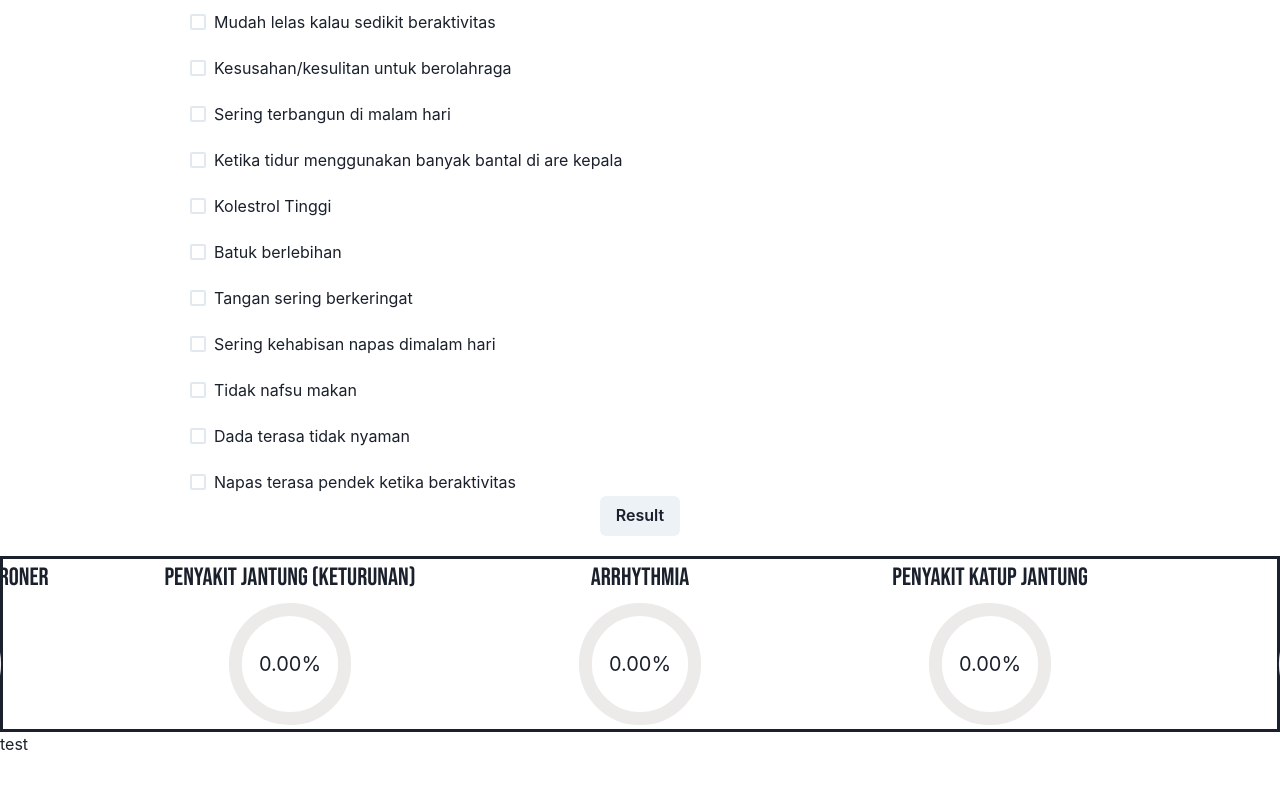
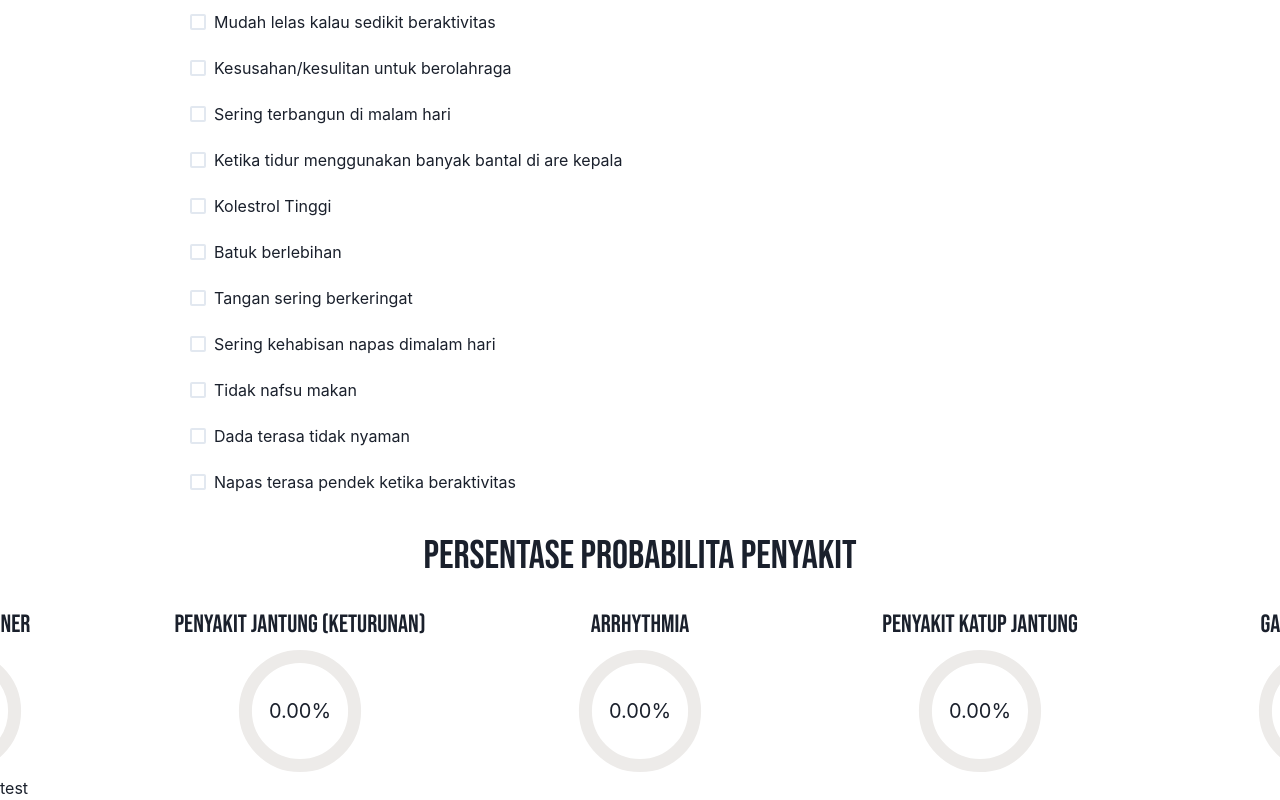
Before and after one commit to miu-soo/Expert-System, a React (Create React App) app: page / in a window 1280 px wide. Shown: the part 1154-1954 px from the top of the page. Before the commit the page ends 1910 px from the top, so only its background shows below. Built offline with nearby package versions, Linux system fonts and the light colour scheme.

Commit message:
Feat: Update UI 2

```diff
--- a/src/Components/CheckBoxGejala.tsx
+++ b/src/Components/CheckBoxGejala.tsx
@@ -82,10 +82,12 @@ export default function CheckBoxGejala() {
             ))}
           </Stack>
         </Flex>
-        <Button onClick={() => selectedGejala}>Result</Button>
+        <Box fontSize={40} fontFamily={"Bebas Neue"} marginTop={"30px"}>
+          Persentase Probabilita Penyakit
+        </Box>
       </Flex>
       <Flex justifyContent={"center"}>
-        <Hasil gejalaInput={gejalas}/>
+        <Hasil gejalaInput={gejalas} />
       </Flex>
     </div>
   );
--- a/src/Components/Hasil.tsx
+++ b/src/Components/Hasil.tsx
@@ -41,12 +41,11 @@ const Hasil: React.FC<{
       <HStack
         marginTop={"20px"}
         width={"full"}
-        border={"solid"}
         justifyContent={"center"}
         spacing={"20px"}
       >
         {dataPenyakit.map((penyakit) => (
-          <VStack spacing={5} marginLeft={"15px"} marginRight={"15px"}>
+          <VStack spacing={5} marginLeft={"10px"} marginRight={"10px"}>
             <Box
               fontSize={25}
               fontFamily={"Bebas Neue"}
--- a/src/data/dataPenyakit.ts
+++ b/src/data/dataPenyakit.ts
@@ -1,7 +1,7 @@
 const Penyakit = [
   {
     id: 1,
-    name: "Penyakit Jantung Koroner",
+    name: "Jantung Koroner",
     description: "Damage or disease in the heart's major blood vessels.",
     diseases: [1, 2, 3, 4, 5, 6, 13, 16, 25, 30],
     value: 0,
```
